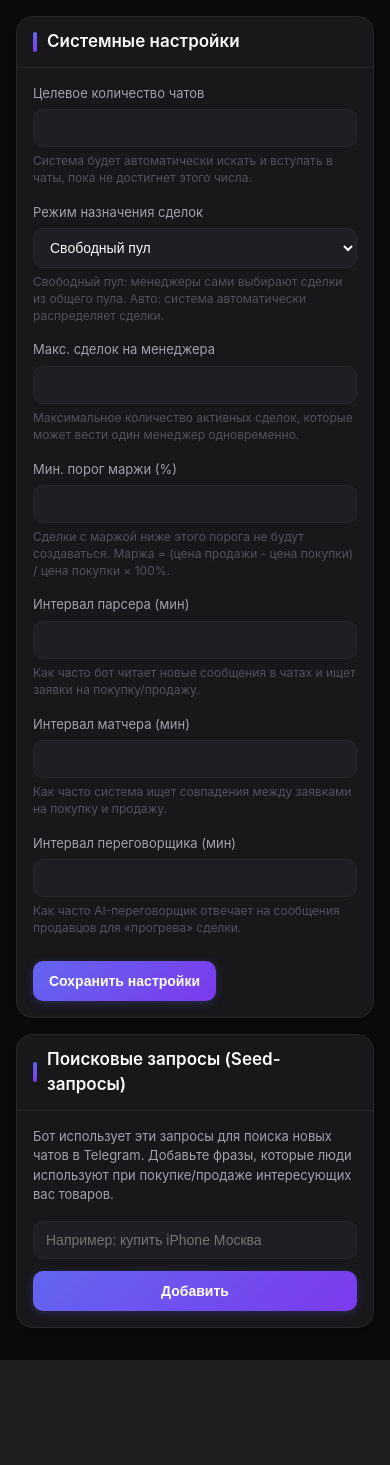
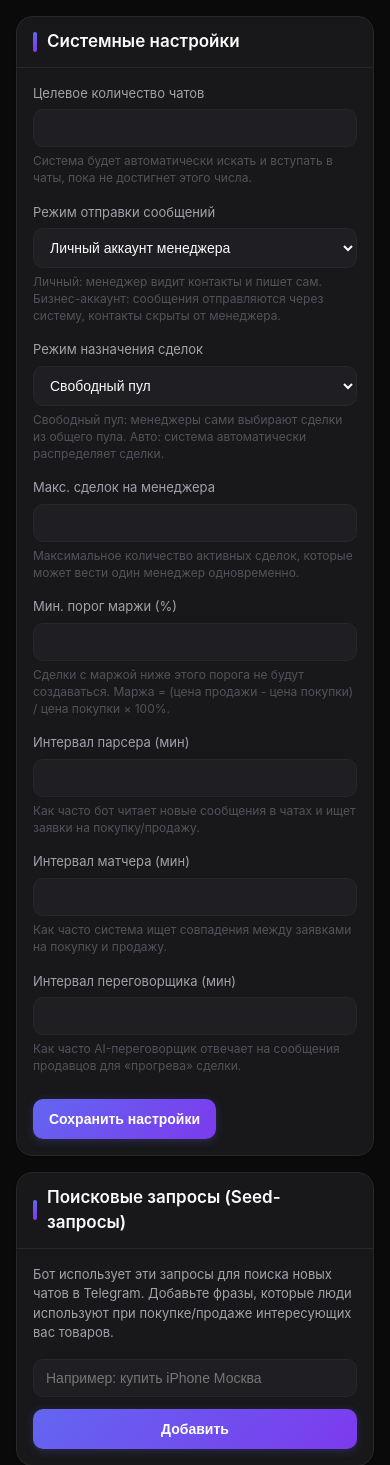
Before and after one commit to OCAVIT/Arbion, a FastAPI app: template src/templates/admin/settings.html in a window 390 px wide. Shown: the part 64-1529 px from the top of the page. Before the commit the page ends 1424 px from the top, so only its background shows below. Run offline with FastAPI, Linux system fonts and the light colour scheme; the template is opened without the code that fills it, so the values that code supplies are empty; parts of the project's set-up code (start-up, migrations or seed data) failed here and were passed over.

Commit message:
feat: add messaging_mode setting (personal/business_account)
When set to business_account, manager cannot see seller/buyer
contacts (usernames, phones) — messages are sent through the
system's business TG account instead.

Co-Authored-By: Claude Opus 4.6 <noreply@anthropic.com>

```diff
--- a/src/api/admin/settings.py
+++ b/src/api/admin/settings.py
@@ -48,6 +48,7 @@ async def get_settings(
         matcher_interval_minutes=settings_dict.get("matcher_interval_minutes", 10),
         negotiator_interval_minutes=settings_dict.get("negotiator_interval_minutes", 15),
         seed_queries=settings_dict.get("seed_queries", []),
+        messaging_mode=settings_dict.get("messaging_mode", "personal"),
     )
 
 
--- a/src/main.py
+++ b/src/main.py
@@ -109,6 +109,7 @@ async def lifespan(app: FastAPI):
             "negotiator_interval_minutes": 15,
             "seed_queries": [],
             "ai_mode": "copilot",
+            "messaging_mode": "personal",
         }
 
         for key, value in default_settings.items():
--- a/src/schemas/settings.py
+++ b/src/schemas/settings.py
@@ -16,6 +16,7 @@ class SettingsResponse(BaseModel):
     matcher_interval_minutes: int = Field(default=10)
     negotiator_interval_minutes: int = Field(default=15)
     seed_queries: List[str] = Field(default_factory=list)
+    messaging_mode: str = Field(default="personal")  # "personal" or "business_account"
 
 
 class SettingsUpdate(BaseModel):
@@ -28,6 +29,7 @@ class SettingsUpdate(BaseModel):
     parser_interval_minutes: Optional[int] = Field(None, ge=1, le=60)
     matcher_interval_minutes: Optional[int] = Field(None, ge=1, le=60)
     negotiator_interval_minutes: Optional[int] = Field(None, ge=1, le=60)
+    messaging_mode: Optional[str] = Field(None, pattern="^(personal|business_account)$")
 
 
 class SettingValue(BaseModel):
--- a/src/templates/admin/settings.html
+++ b/src/templates/admin/settings.html
@@ -14,6 +14,15 @@
                     <label>Целевое количество чатов</label>
                     <input type="number" id="targetChatCount" min="0" max="10000">
                     <small class="form-hint">Система будет автоматически искать и вступать в чаты, пока не достигнет этого числа.</small>
+                </div>
+
+                <div class="form-group">
+                    <label>Режим отправки сообщений</label>
+                    <select id="messagingMode">
+                        <option value="personal">Личный аккаунт менеджера</option>
+                        <option value="business_account">Бизнес-аккаунт (контакты скрыты)</option>
+                    </select>
+                    <small class="form-hint">Личный: менеджер видит контакты и пишет сам. Бизнес-аккаунт: сообщения отправляются через систему, контакты скрыты от менеджера.</small>
                 </div>
 
                 <div class="form-group">
@@ -85,6 +94,7 @@ async function loadSettings() {
     const data = await response.json();
 
     document.getElementById('targetChatCount').value = data.target_chat_count;
+    document.getElementById('messagingMode').value = data.messaging_mode;
     document.getElementById('assignmentMode').value = data.assignment_mode;
     document.getElementById('maxDealsPerManager').value = data.max_deals_per_manager;
     document.getElementById('minMarginThreshold').value = data.min_margin_threshold;
@@ -114,6 +124,7 @@ document.getElementById('settingsForm').addEventListener('submit', async (e) =>
 
     const data = {
         target_chat_count: parseInt(document.getElementById('targetChatCount').value),
+        messaging_mode: document.getElementById('messagingMode').value,
         assignment_mode: document.getElementById('assignmentMode').value,
         max_deals_per_manager: parseInt(document.getElementById('maxDealsPerManager').value),
         min_margin_threshold: parseFloat(document.getElementById('minMarginThreshold').value),
```
Also changed, not shown: src/api/panel/deals.py (+7 -1 lines).
